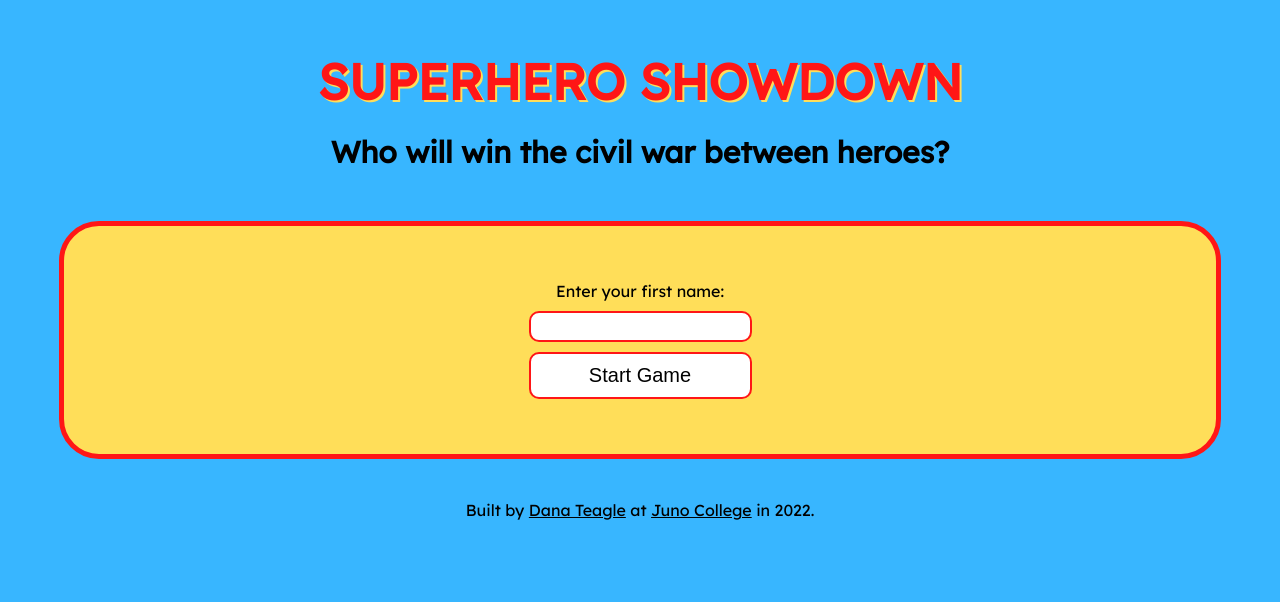
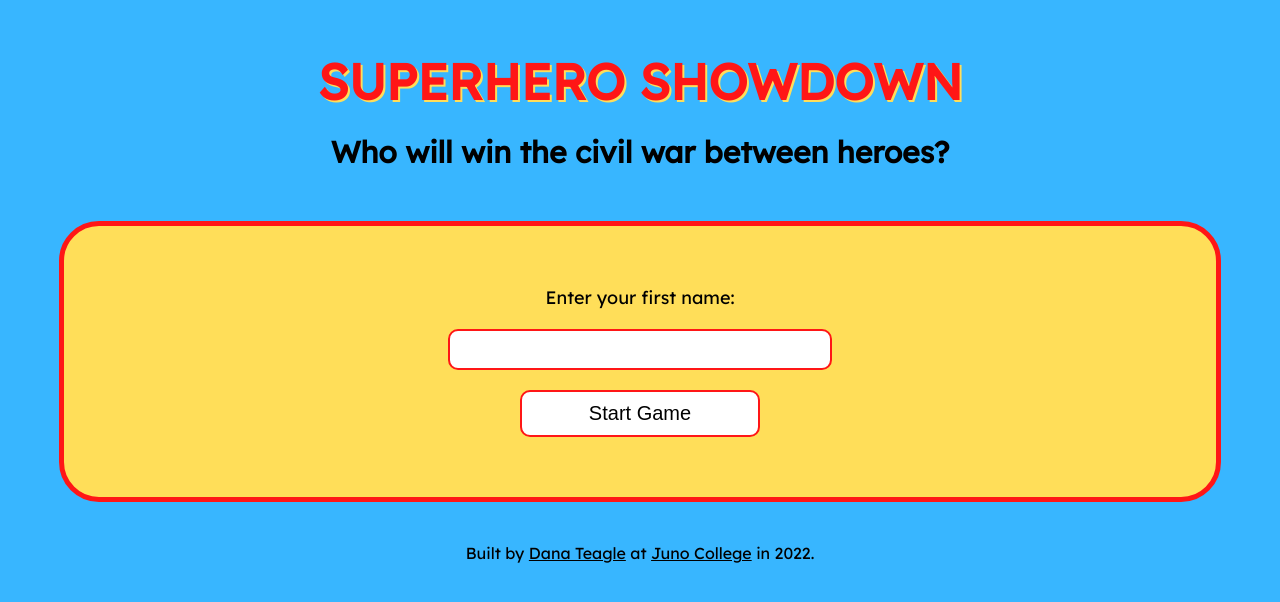
Before and after one commit to torontopubliclibra/superhero-showdown, a React (Create React App) app: page / in a window 1280 px wide. Shown: the top 602 px of the page. Built offline with nearby package versions, Linux system fonts and the light colour scheme; no server answers; the database is empty.

Commit message:
updated styles of game over section and added play again button

```diff
--- a/src/App.css
+++ b/src/App.css
@@ -37,20 +37,30 @@ main {
   display: flex;
   flex-direction: column;
   padding: 50px 0px;
+  width: 400px;
 }
 
 .startScreen label,
 .startScreen input,
 .startScreen button {
-  margin: 5px;
+  margin: 10px auto;
+}
+
+.startScreen label {
+  font-size: 18px;
 }
 
 .startScreen input {
-    background-color: #fff;
-    padding: 5px 10px;
-    font-size: 15px;
-    border: solid #ff1616 2px;
-    border-radius: 10px;
+  background-color: #fff;
+  width: 90%;
+  padding: 10px;
+  font-size: 15px;
+  border: solid #ff1616 2px;
+  border-radius: 10px;
+}
+
+.startScreen button {
+  width: 60%;
 }
 
 .game {
@@ -109,11 +119,17 @@ main {
   margin: 10px;
 }
 
+.gameOver h4 {
+  font-size: 25px;
+  margin: 25px;
+}
+
 .gameOver ol {
   color: #fff;
   background-color: #ff1616;
   border-radius: 10px;
   padding: 20px 0px;
+  margin: 20px 0px;
 }
 
 .gameOver ol li {
--- a/src/Game.js
+++ b/src/Game.js
@@ -5,6 +5,10 @@ import ComputerCard from './ComputerCard';
 import PlayerCard from './PlayerCard';
 
 const Game = (props) => {
+
+    const refresh = () => {
+        window.location.reload(false);
+    }
 
     const [ computerDeck, setComputerDeck ] = useState([]);
     const [ playerDeck, setPlayerDeck ] = useState([]);
@@ -65,7 +69,7 @@ const Game = (props) => {
     }, [])
 
     useEffect(() => {
-        if(gameOver === true){
+        if(gameOver === true && playerDeck.length > 1){
             push(dbRef, player);
         }
     }, [gameOver])
@@ -265,6 +269,11 @@ const Game = (props) => {
                 turnPosition === 5
                 ? <div className="gameOver">
                     <h3>GAME OVER</h3>
+                    {
+                        playerDeck.length > 1
+                        ? <h4>You won!!</h4>
+                        : <h4>Try again!!</h4>
+                    }
                     <p>Here are our latest champions:</p>
                     <ol>
                         { recentPlayers.slice(0).reverse().map((player, index) => {
@@ -275,6 +284,7 @@ const Game = (props) => {
                             }
                         }) }
                     </ol>
+                    <button className="button" onClick={refresh}>Play Again</button>
                 </div>
                 : null
             }
```
